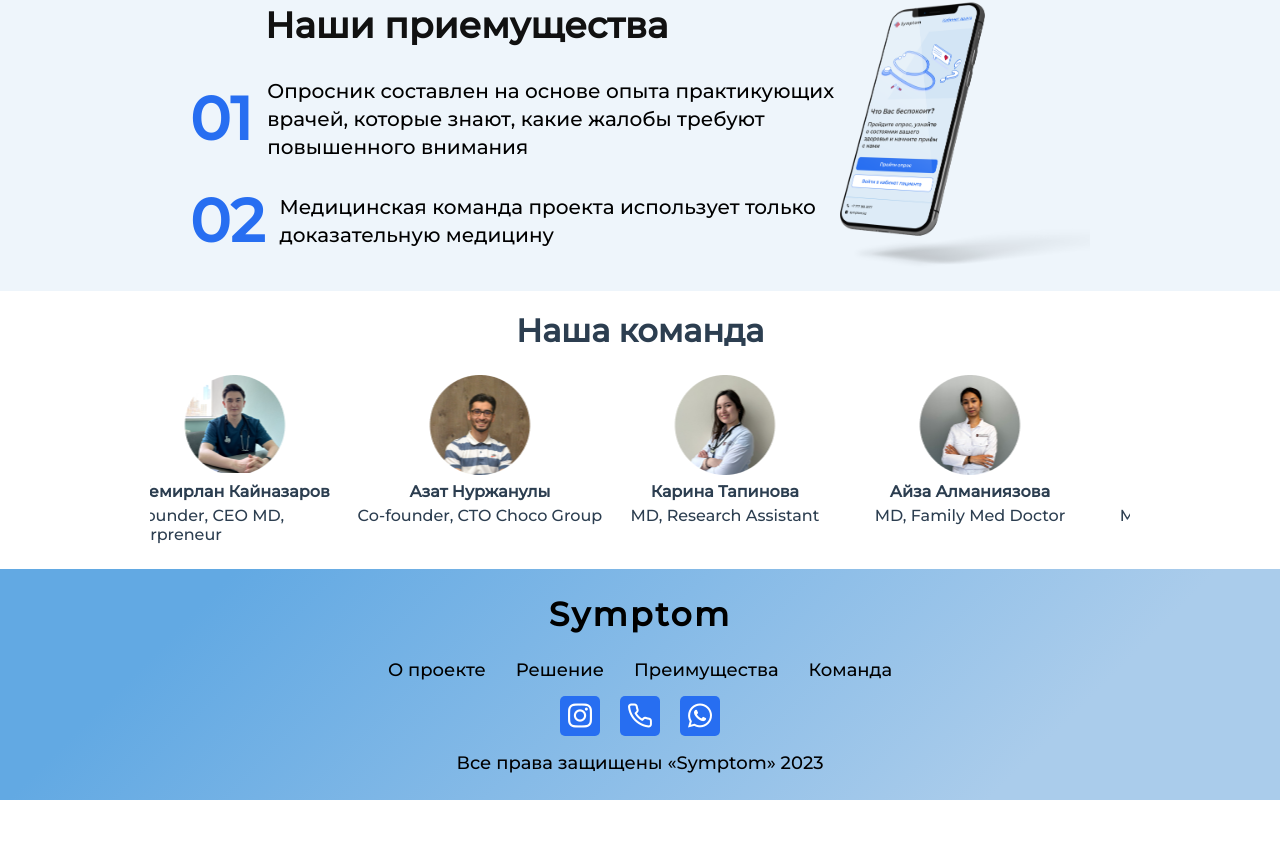
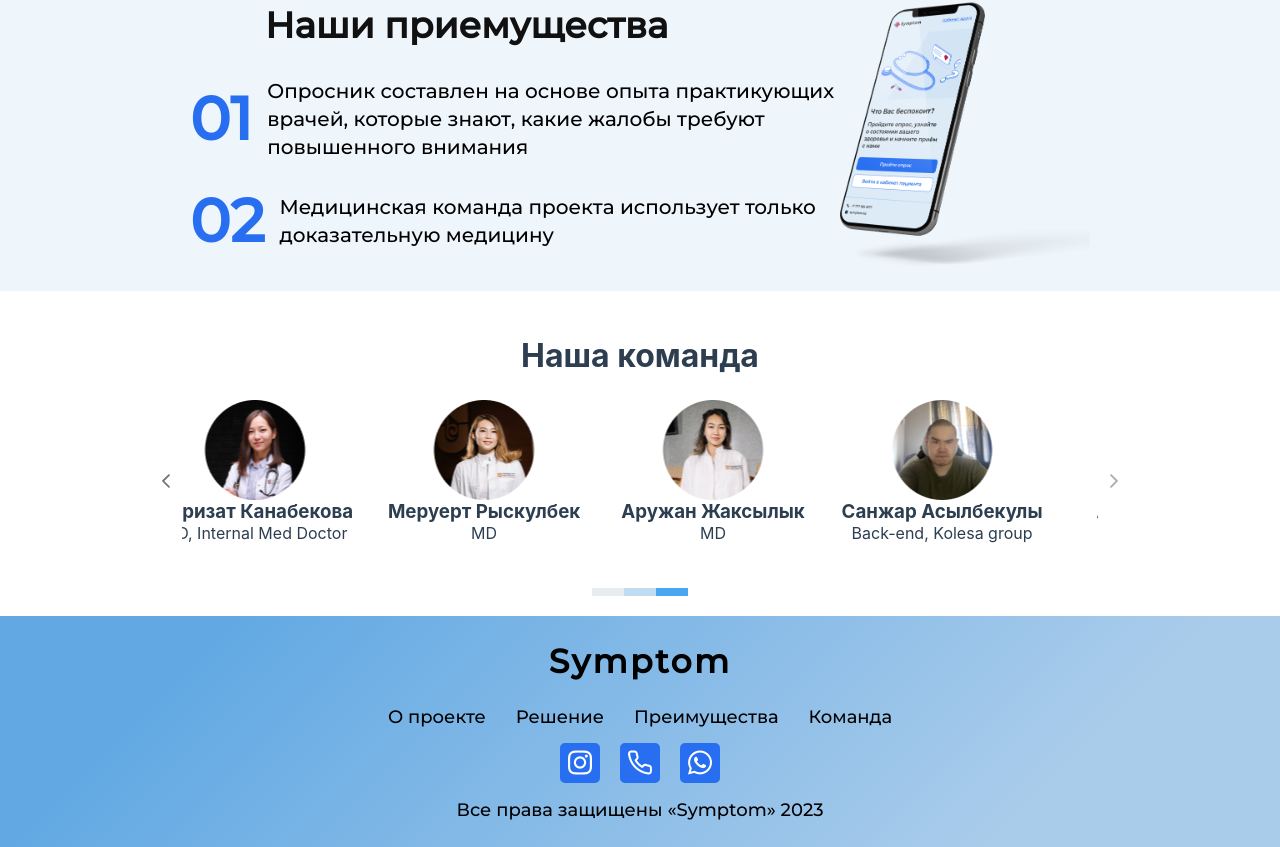
Before and after one commit to anurzhanuly/symptom-frontend, a Vue app: page / in a window 1280 px wide. Shown: the part 2410-3257 px from the top of the page. Before the commit the page ends 3210 px from the top, so only its background shows below. Built offline with nearby package versions, Linux system fonts and the light colour scheme; no server answers; what survey-core would draw is missing.

Commit message:
upd team carousel and added scroll top and progress bar after result

```diff
--- a/src/components/BaseHeader.vue
+++ b/src/components/BaseHeader.vue
@@ -1,7 +1,7 @@
 <template>
   <div class="base-header">
     <div class="base-header-content">
-      <img src="@/assets/logo-auth.png" alt="Symptom logo" />
+      <img src="@/assets/logo-auth.png" alt="Symptom logo" @click="$router.push('/')" />
       <p-button
         icon="pi pi-sign-out"
         class="p-button-raised p-button-outlined p-button-text"
--- a/src/modules/admin/AdminView.vue
+++ b/src/modules/admin/AdminView.vue
@@ -1,4 +1,5 @@
 <template>
+  <base-header />
   <tab-menu :model="adminPages" />
   <router-view />
 </template>
@@ -6,6 +7,7 @@
 <script lang="ts" setup>
 import { ref } from "vue";
 
+import BaseHeader from "@/components/BaseHeader.vue";
 import TabMenu from "primevue/tabmenu";
 
 const adminPages = ref([
--- a/src/modules/home/HomeView.vue
+++ b/src/modules/home/HomeView.vue
@@ -6,6 +6,8 @@
   <advantages />
   <team />
   <footer-bar />
+
+  <scroll-top />
 </template>
 
 <script setup lang="ts">
@@ -16,4 +18,6 @@
 import Advantages from "./components/Advantages.vue";
 import Team from "./components/Team.vue";
 import FooterBar from "./components/FooterBar.vue";
+
+import ScrollTop from "primevue/scrolltop";
 </script>
--- a/src/modules/home/components/Team.vue
+++ b/src/modules/home/components/Team.vue
@@ -1,26 +1,26 @@
 <template>
   <div class="team-container">
-    <div>
-      <h1>Наша команда</h1>
-    </div>
-    <div class="team-swiper">
-      <swiper
-        :modules="[Pagination, Autoplay]"
-        :slides-per-view="slidesPerGroup"
-        :slides-per-group="slidesPerGroup"
-        :autoplay="{
-          delay: 5000,
-          disableOnInteraction: false,
-        }"
+    <div class="team-carousel">
+      <carousel
+        :value="team"
+        :num-visible="4"
+        :num-scroll="4"
+        :responsive-options="responsiveOptions"
+        :autoplay-interval="3000"
       >
-        <swiper-slide v-for="(item, index) in team" :key="index">
-          <div class="images">
-            <img :src="getImageUrl(item.photo)" alt="logo" />
-            <strong>{{ item.name }}</strong>
-            <p>{{ item.info }}</p>
+        <template #header>
+          <div class="team-carousel-header">
+            <h1>Наша команда</h1>
           </div>
-        </swiper-slide>
-      </swiper>
+        </template>
+        <template #item="slotProps">
+          <div class="team-carousel-info">
+            <img :src="getImageUrl(slotProps.data.photo)" alt="logo" />
+            <h3>{{ slotProps.data.name }}</h3>
+            <p>{{ slotProps.data.info }}</p>
+          </div>
+        </template>
+      </carousel>
     </div>
   </div>
 
@@ -43,11 +43,10 @@
 
 <script setup lang="ts">
 import { useHomeStore } from "../store/main.store";
-import { Swiper, SwiperSlide } from "swiper/vue";
-import { Pagination, Autoplay } from "swiper";
 import { storeToRefs } from "pinia";
-import { onMounted, onUnmounted, ref } from "vue";
+import { ref } from "vue";
 
+import Carousel from "primevue/carousel";
 import InputText from "primevue/inputtext";
 import PButton from "primevue/button";
 
@@ -58,9 +57,25 @@
 const place = ref("");
 const phone = ref("");
 
-const slidesPerGroup = ref(4);
+const responsiveOptions = ref([
+  {
+    breakpoint: "1250px",
+    numVisible: 3,
+    numScroll: 3,
+  },
+  {
+    breakpoint: "1163px",
+    numVisible: 2,
+    numScroll: 2,
+  },
+  {
+    breakpoint: "750px",
+    numVisible: 1,
+    numScroll: 1,
+  },
+]);
 
-const team = [
+const team = ref([
   {
     photo: "Temirlan.png",
     name: "Темирлан Кайназаров",
@@ -121,57 +136,37 @@
     name: "Шынара Аянбек",
     info: "Front-end, Vostok",
   },
-];
+]);
 
-onMounted(() => {
-  window.addEventListener("resize", updateSlidesPerGroup);
-});
-
-// onUnmounted(() => {
-//   window.removeEventListener("resize", updateSlidesPerGroup);
-// });
-
-function getImageUrl(name: string) {
+function getImageUrl(name: string): string {
   return new URL(`../../../assets/team/${name}`, import.meta.url).href;
-}
-
-function updateSlidesPerGroup() {
-  if (window.innerWidth < 490) {
-    slidesPerGroup.value = 1;
-  } else if (window.innerWidth < 666) {
-    slidesPerGroup.value = 2;
-  } else if (window.innerWidth < 860) {
-    slidesPerGroup.value = 3;
-  }
 }
 </script>
 
 <style scoped>
 .team-container {
   padding: 20px 150px;
+  font-family: "Montserrat";
+  font-style: normal;
 }
 
-.team-container div:first-child {
+.team-carousel {
+  margin-top: 25px;
+}
+
+.team-carousel-header {
   display: flex;
   align-items: center;
   justify-content: center;
 }
 
-.team-swiper {
-  margin-top: 25px;
-}
-
-.images {
+.team-carousel-info {
   display: flex;
+  align-items: center;
+  justify-content: center;
   flex-direction: column;
-}
-
-.images img {
-  margin-bottom: 7px;
-}
-
-.images p {
-  margin: 5px 0;
+  width: 100%;
+  margin: 25px 0;
 }
 
 .questions {
@@ -211,8 +206,6 @@
 }
 
 .questions .p-inputtext {
-  font-family: "Montserrat";
-  font-style: normal;
   margin: 15px 0;
   padding: 15px;
   border-radius: 10px;
@@ -220,8 +213,6 @@
 }
 
 .questions .p-button {
-  font-family: "Montserrat";
-  font-style: normal;
   font-weight: 600;
   font-size: 16px;
   height: 45px;
--- a/src/modules/survey/ResultView.vue
+++ b/src/modules/survey/ResultView.vue
@@ -1,6 +1,7 @@
 <template>
   <section>
     <base-header />
+    <progress-bar v-if="isLoading" mode="indeterminate" style="height: 6px"></progress-bar>
     <result-patient-card />
     <!-- <result-recomindation /> -->
     <result-recomindation-ai />
@@ -8,10 +9,18 @@
 </template>
 
 <script lang="ts" setup>
+import { useSurveyStore } from "./store/survey.store";
+import { storeToRefs } from "pinia";
+
 import BaseHeader from "@/components/BaseHeader.vue";
 import ResultPatientCard from "./components/ResultPatientCard.vue";
 // import ResultRecomindation from "./components/ResultRecomindation.vue";
 import ResultRecomindationAi from "./components/ResultRecomindationAi.vue";
+
+import ProgressBar from "primevue/progressbar";
+
+const surveyStore = useSurveyStore();
+const { isLoading } = storeToRefs(surveyStore);
 </script>
 
 <style scoped>
--- a/src/modules/survey/SurveyView.vue
+++ b/src/modules/survey/SurveyView.vue
@@ -24,7 +24,6 @@
 
   const surveyComplete = (sender: { data: Record<string, string[]> }): void => {
     const newData: Record<string, string[]> = {};
-    console.log("before  sender.data:", sender.data);
     for (let key in sender.data) {
       if (Array.isArray(sender.data[key])) {
         // Если ответ массив
@@ -60,6 +59,7 @@
       path: "/result",
     });
   };
+
   survey.onComplete.add(surveyComplete);
   survey.render("survey");
 });
--- a/src/modules/survey/store/survey.store.ts
+++ b/src/modules/survey/store/survey.store.ts
@@ -11,6 +11,7 @@
   const pationsCard = ref<any>();
   const recommendationsChatGPT = ref();
   const recommendations = ref();
+  const isLoading = ref(false);
 
   const isButtonsVisible = ref<boolean>(true);
   const isResultVisible = ref<boolean>(true);
@@ -23,11 +24,10 @@
   }
 
   async function postAnswersDataChatGPT(data: { answers: Record<string, string[]> }) {
+    isLoading.value = true;
     resultAnswersChatGPT.value = data.answers;
     try {
       const res = await postAnswersToChatGPT(data);
-      console.log("postAnswersDataChatGPT  res:", res);
-
       if (!axios.isAxiosError(res)) {
         pationsCard.value = res.data.patientCard;
         const JSONstring = JSON.parse(res.data.symptomAi);
@@ -37,6 +37,8 @@
     } catch (e) {
       console.error(e);
       recommendationsChatGPT.value = null;
+    } finally {
+      isLoading.value = false;
     }
   }
 
@@ -62,6 +64,7 @@
 
   return {
     questions,
+    isLoading,
     pationsCard,
     recommendations,
     recommendationsChatGPT,
```
